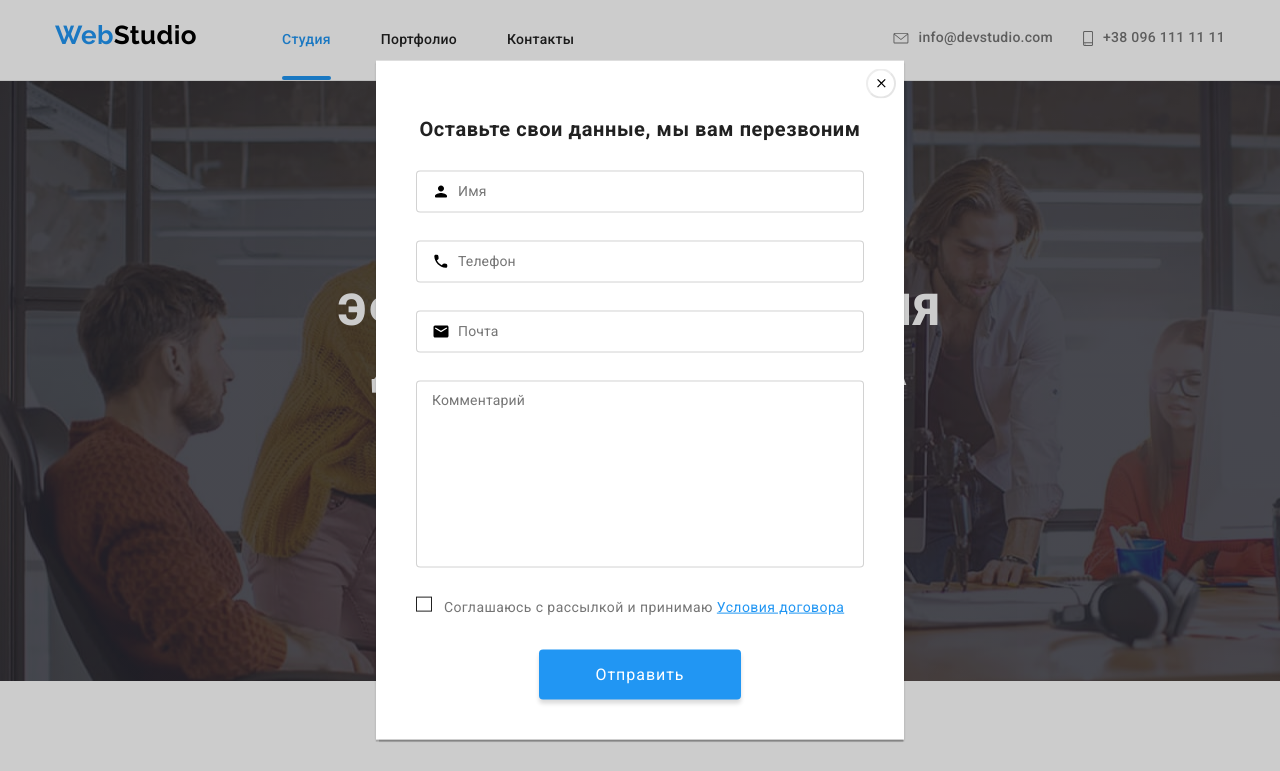
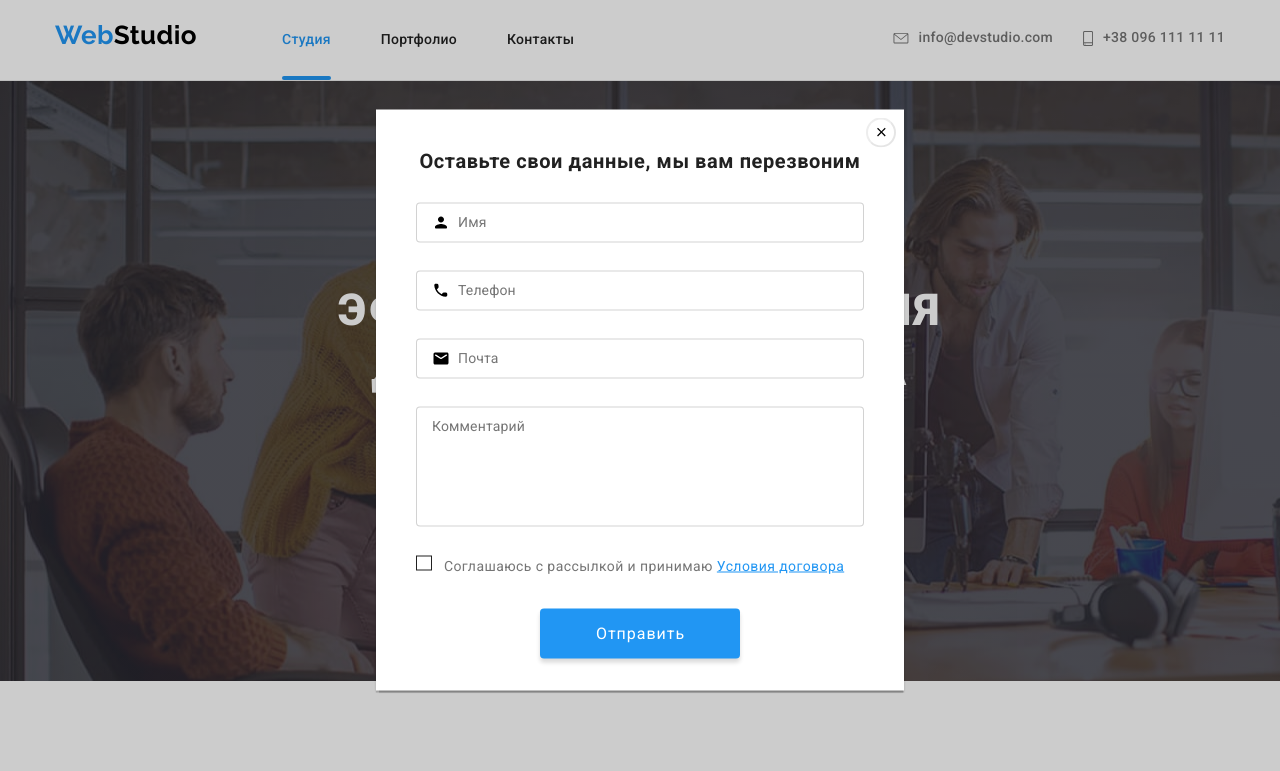
Before and after one commit to IrinaYasynska/goit-markup-hw-06, a plain HTML site: page index.html in a window 1280 px wide. Both pictures are taken after a click on the link "Заказать услугу". Shown: the top 771 px of the page. Drawn offline with nearby package versions, Linux system fonts and the light colour scheme.

Commit message:
розміри модалки

```diff
--- a/css/styles.css
+++ b/css/styles.css
@@ -246,8 +246,8 @@ img {
   top: 50%;
   left: 50%;
   transform: translate(-50%, -50%) scale(1);
-  min-width: 528px;
-  min-height: 581px;
+  width: 528px;
+  height: 581px;
   padding: 40px;
   background-color: #ffffff;
   box-shadow: 0px 2px 1px rgba(0, 0, 0, 0.2), 0px 1px 1px rgba(0, 0, 0, 0.14),
@@ -264,6 +264,7 @@ img {
   display: flex;
   justify-content: center;
   align-items: center;
+  margin-bottom: 11px;
   width: 30px;
   height: 30px;
 
@@ -278,6 +279,7 @@ img {
 }
 
 .form-title {
+  margin-top: 0px;
   margin-bottom: 30px;
   font-size: 20px;
   line-height: 23px;
@@ -316,7 +318,7 @@ img {
 .form-input {
   width: 100%;
   margin: 0;
-  padding: 12px;
+  padding: 11px;
   padding-left: 42px;
   border: 1px solid rgba(33, 33, 33, 0.2);
   box-sizing: border-box;
@@ -358,6 +360,7 @@ img {
 
 .form-comment {
   margin-bottom: 0px;
+  height: 120px;
   width: 100%;
   padding: 12px 16px;
   resize: none;
@@ -400,7 +403,8 @@ img {
   margin-left: auto;
 
   padding: 10px 56px;
-  min-width: 200px;
+  width: 200px;
+  height: 50px;
   border-radius: 4px;
   border: none;
   box-shadow: 0px 4px 4px rgba(0, 0, 0, 0.15);
```
